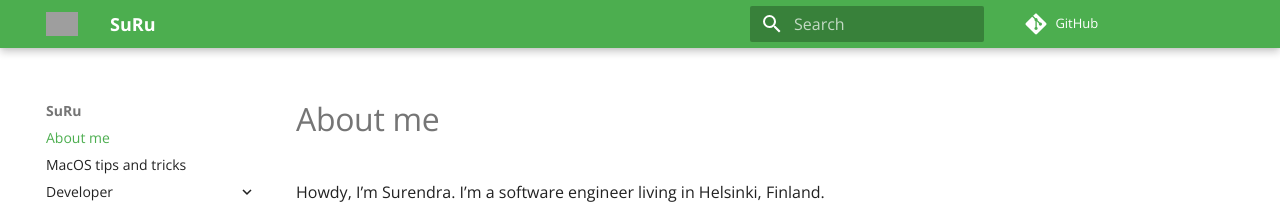
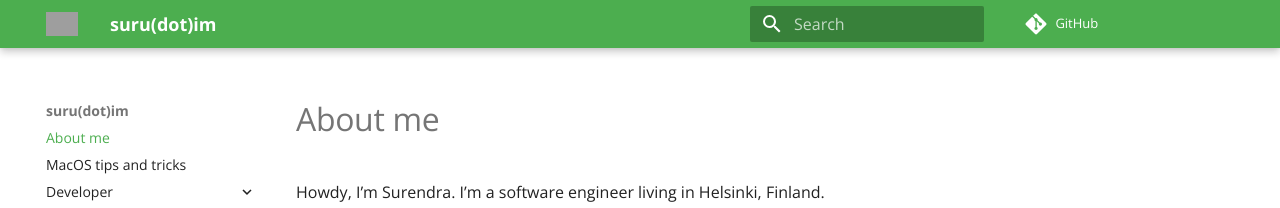
Before and after one commit to suru33/website, an MkDocs documentation site: the page built from docs/index.md, in a window 1280 px wide. Shown: the top 208 px of the page. Built offline with MkDocs 1.6.1 and Material for MkDocs 9.7.7, drawn with Linux system fonts in a browser that asks for light colours; comment, search, counter and statistics services are not loaded; grey boxes are pictures that could not be loaded.

Commit message:
added tags and extra css

```diff
--- a/mkdocs.yml
+++ b/mkdocs.yml
@@ -1,4 +1,7 @@
-site_name: SuRu
+site_name: suru(dot)im
+site_author: SuRu
+site_url: https://suru.im
+
 extra:
   homepage: https://suru.im
   social:
@@ -13,6 +16,13 @@
   analytics:
     provider: google
     property: G-5B77Q8KHX6
+  tags:
+    HTML5: html
+    JavaScript: js
+    CSS: css
+    MacOS: mac
+    Script: script
+    Database: db
 
 repo_url: https://github.com/suru33/hello-world
 copyright: Copyright &copy; 2022 - 2023 Surendra
@@ -27,6 +37,7 @@
     - content.tabs.link
     - navigation.expand
     - search.share
+    - content.code.annotate
   font:
     text: Open Sans
     code: JetBrains Mono
@@ -35,6 +46,18 @@
     accent: teal
   logo: assets/logo.png
   favicon: assets/favicon.png
+  icon:
+    tag:
+      html: fontawesome/brands/html5
+      js: fontawesome/brands/js
+      css: fontawesome/brands/css3
+      mac: fontawesome/brands/apple
+      script: fontawesome/solid/scroll
+      db: fontawesome/solid/database
+
+extra_css:
+  - stylesheets/extra.css
+
 
 markdown_extensions:
   - toc:
@@ -53,7 +76,8 @@
   - pymdownx.highlight:
       anchor_linenums: true
   - pymdownx.inlinehilite
-  - pymdownx.snippets
+  - pymdownx.snippets:
+      base_path: code
   - pymdownx.critic
   - pymdownx.caret
   - pymdownx.keys
@@ -64,6 +88,7 @@
 
 plugins:
   - search
+  - tags
   - git-revision-date-localized:
       locale: en
       type: datetime
```
